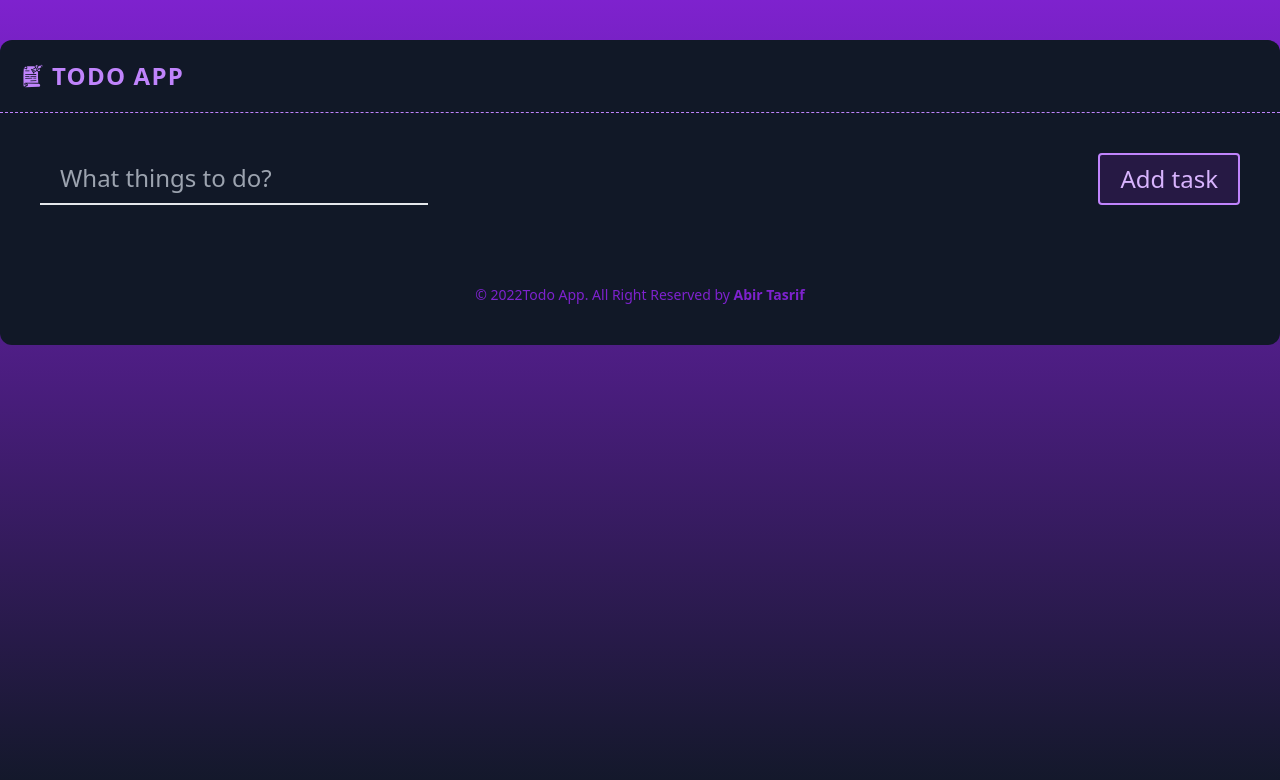
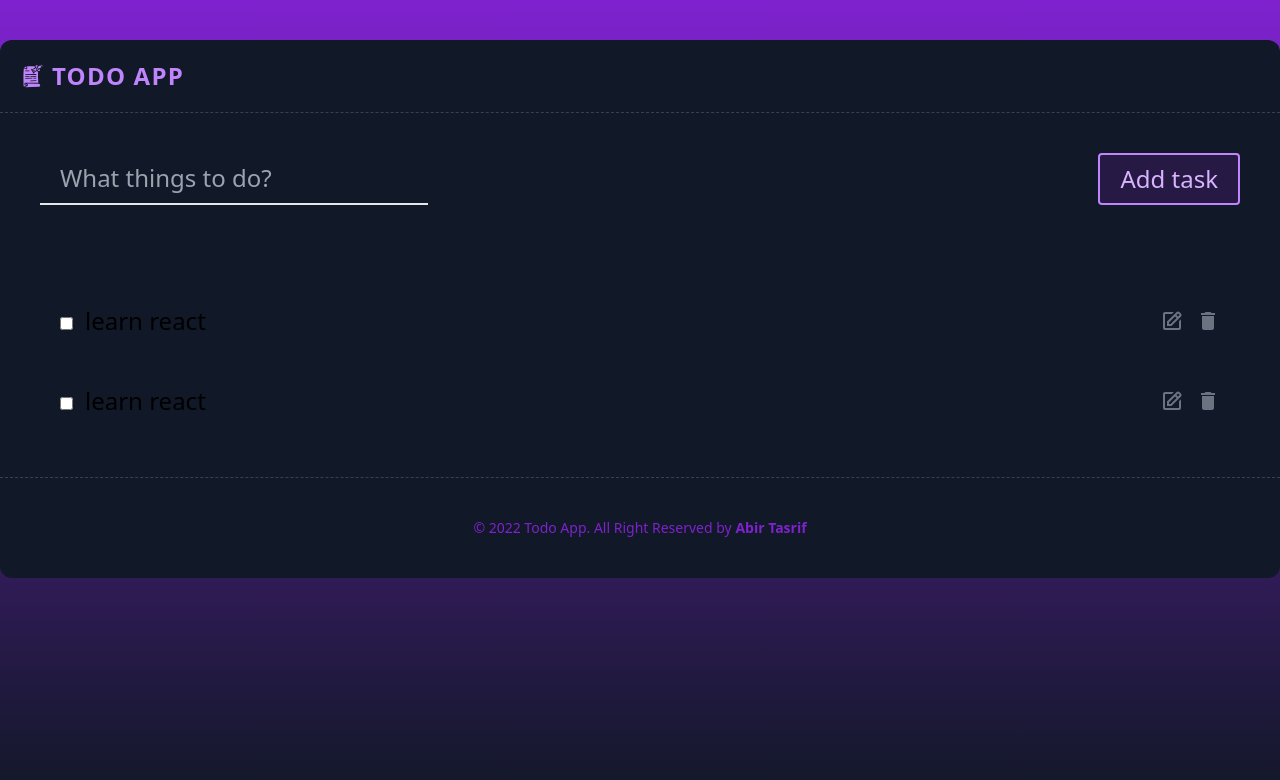
Before and after one commit to abirtasrif/todo-app, a React (Create React App) app: page / in a window 1280 px wide. Shown: the top 780 px of the page. Built offline with nearby package versions, Linux system fonts and the light colour scheme.

Commit message:
ui completed

```diff
--- a/src/App.js
+++ b/src/App.js
@@ -1,16 +1,18 @@
-import React from 'react'
-import Addtask from './components/Addtask';
-import Footer from './components/Footer';
-import Header from './components/Header';
+import React from "react";
+import Addtask from "./components/Addtask";
+import Footer from "./components/Footer";
+import Header from "./components/Header";
+import Tasklist from "./components/Tasklist";
 
 const App = () => {
   return (
-    <div className='bg-gradient-to-t from-gray-900 to-purple-700 min-h-screen text-2xl flex flex-col py-10'>
+    <div className="bg-gradient-to-t from-gray-900 to-purple-700 min-h-screen text-2xl flex flex-col py-10">
       <Header />
       <Addtask />
+      <Tasklist />
       <Footer />
     </div>
-  )
-}
+  );
+};
 
 export default App;
--- a/src/components/Addtask.js
+++ b/src/components/Addtask.js
@@ -1,12 +1,21 @@
-import React from 'react'
+import React from "react";
 
 const Addtask = () => {
   return (
-    <form className='bg-gray-900 container mx-auto flex justify-between p-10'>
-      <input type="text" placeholder='What things to do?' className='bg-transparent outline-none border-b-2 py-2 px-5 focus:border-purple-600'/>
-      <button type="submit" className='bg-purple-900/30 py-2 px-5 border-2 border-purple-400 rounded text-purple-300 hover:bg-purple-400 hover:text-gray-900'>Add task</button>
+    <form className="bg-gray-900 container mx-auto flex justify-between p-10">
+      <input
+        type="text"
+        placeholder="What things to do?"
+        className="bg-transparent outline-none border-b-2 py-2 px-5 focus:border-purple-600 caret-purple-300"
+      />
+      <button
+        type="submit"
+        className="bg-purple-900/30 py-2 px-5 border-2 border-purple-400 rounded text-purple-300 hover:bg-purple-400 hover:text-gray-900 duration-300"
+      >
+        Add task
+      </button>
     </form>
-  )
-}
+  );
+};
 
 export default Addtask;
--- a/src/components/Footer.js
+++ b/src/components/Footer.js
@@ -1,11 +1,14 @@
-import React from 'react'
+import React from "react";
 
 const Footer = () => {
   return (
-    <div className='bg-gray-900 container mx-auto text-center p-10 text-sm text-purple-700 rounded-bl-xl rounded-br-xl'>
-      <p>&copy; {new Date().getFullYear()}Todo App. All Right Reserved by <b>Abir Tasrif</b></p>
+    <div className="bg-gray-900 container mx-auto text-center p-10 text-sm text-purple-700 rounded-bl-xl rounded-br-xl border-t border-dashed border-gray-700">
+      <p>
+        &copy; {new Date().getFullYear()} Todo App. All Right Reserved by{" "}
+        <b>Abir Tasrif</b>
+      </p>
     </div>
-  )
-}
+  );
+};
 
 export default Footer;
--- a/src/components/Header.js
+++ b/src/components/Header.js
@@ -1,15 +1,18 @@
-import React from 'react';
+import React from "react";
 import { GiStabbedNote } from "react-icons/gi";
 
 const Header = () => {
   return (
-    <div className='bg-gray-900 container mx-auto p-5 border-b border-dashed border-purple-400 rounded-tl-xl rounded-tr-xl'>
-      <h2 className='uppercase text-purple-400 font-semibold tracking-wider flex gap-2 items-center'>
-        <span> <GiStabbedNote /> </span>
+    <div className="bg-gray-900 container mx-auto p-5 border-b border-dashed border-gray-700 rounded-tl-xl rounded-tr-xl">
+      <h2 className="uppercase text-purple-400 font-semibold tracking-wider flex gap-2 items-center">
+        <span>
+          {" "}
+          <GiStabbedNote />{" "}
+        </span>
         <span>ToDo App</span>
       </h2>
     </div>
-  )
-}
+  );
+};
 
 export default Header;
--- /dev/null
+++ b/src/components/Taskitem.js
@@ -0,0 +1,26 @@
+import React from "react";
+import { BiEdit } from "react-icons/bi";
+import { MdDelete } from "react-icons/md";
+
+const Taskitem = () => {
+  return (
+    <div className="task-item flex justify-between items-center bg-gray-900 p-5 rounded hover:bg-gradient-to-r hover:from-purple-800 hover:to-gray-800 group">
+      <div className="task-item-left flex gap-3">
+        <span>
+          <input type="checkbox" className="accent-purple-400" />
+        </span>
+        <p className="group-hover:text-purple-400">learn react</p>
+      </div>
+      <div className="task-item-right flex gap-3 text-gray-500 group-hover:text-purple-400 cursor-pointer duration-300">
+        <span>
+          <BiEdit />
+        </span>
+        <span className="task-item-right flex gap-3 text-gray-500 group-hover:text-purple-400 cursor-pointer duration-300">
+          <MdDelete />
+        </span>
+      </div>
+    </div>
+  );
+};
+
+export default Taskitem;
--- /dev/null
+++ b/src/components/Tasklist.js
@@ -0,0 +1,13 @@
+import React from "react";
+import Taskitem from "./Taskitem";
+
+const Tasklist = () => {
+  return (
+    <div className="flex flex-col gap-2 bg-gray-900 container mx-auto p-10">
+      <Taskitem />
+      <Taskitem />
+    </div>
+  );
+};
+
+export default Tasklist;
```
